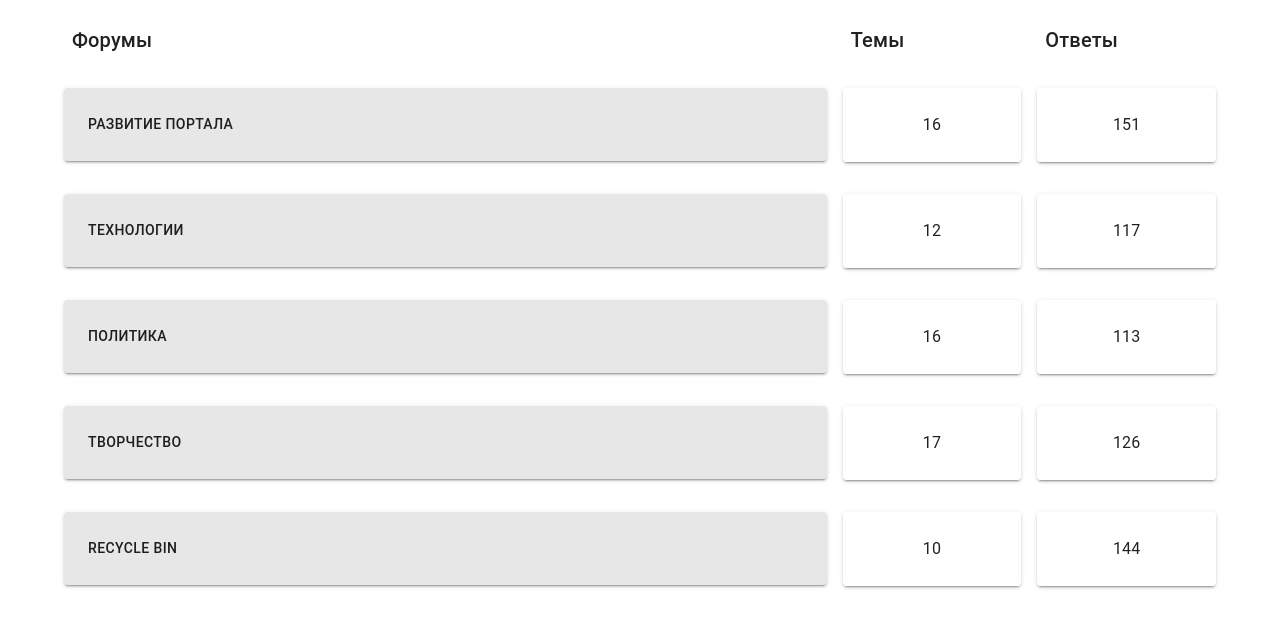
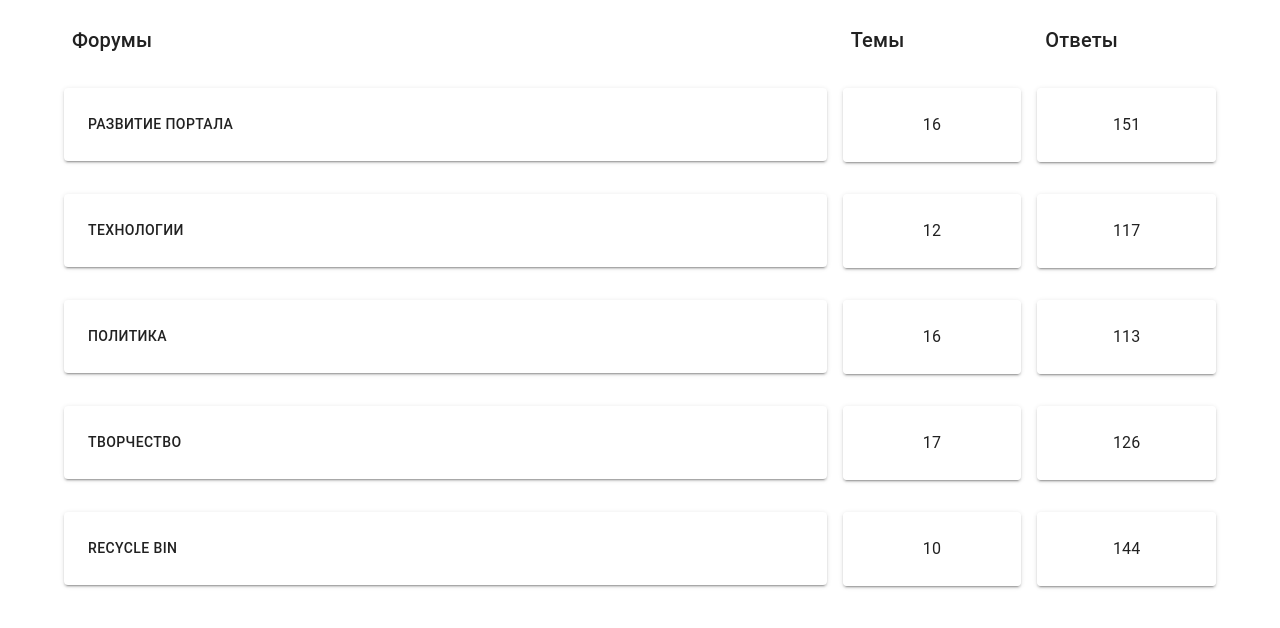
Before and after one commit to EzFroze/Flappy-bird, a React (Vite) app in the folder packages/client/: page /forums in a window 1280 px wide. Shown: the top 628 px of the page. Built offline with nearby package versions, Linux system fonts and the light colour scheme.

Commit message:
#15 Обновил кнопку входа в форум

```diff
--- a/packages/client/src/features/forums/components/ForumList.tsx
+++ b/packages/client/src/features/forums/components/ForumList.tsx
@@ -1,7 +1,7 @@
 import Paper from '@mui/material/Paper'
 import Grid from '@mui/material/Grid'
 import Typography from '@mui/material/Typography'
-import { Container, Link, styled } from '@mui/material'
+import { Container, Link, ListItemButton, styled } from '@mui/material'
 import { ForumsNames } from '../types'
 import {
   Link as RouterLink,
@@ -37,14 +37,6 @@ const topicsDataStyles = {
   },
 }
 
-const HoverablePaper = styled(Paper)(() => ({
-  background: '#e7e7e7',
-  '&:hover': {
-    transition: '1s',
-    background: '#69f0ae',
-  },
-}))
-
 export const ForumList: React.FC = () => {
   const { forum } = useParams()
 
@@ -76,9 +68,11 @@ export const ForumList: React.FC = () => {
                     underline="none"
                     component={RouterLink}
                     to={link}>
-                    <HoverablePaper elevation={2} sx={{ p: 3 }}>
-                      {title}
-                    </HoverablePaper>
+                    <Paper elevation={2}>
+                      <ListItemButton sx={{ p: 3 }}>
+                        {title}
+                      </ListItemButton>
+                    </Paper>
                   </Link>
                 </Grid>
                 <Grid item xs={2}>
--- a/packages/client/src/features/forums/types.ts
+++ b/packages/client/src/features/forums/types.ts
@@ -16,4 +16,4 @@ export const ForumsNamesRu = {
   [ForumsNames.politics]: 'Политика',
   [ForumsNames.art]: 'Творчество',
   [ForumsNames.recycle]: 'Recycle Bin'
-}
+} as const
--- a/packages/client/src/index.css
+++ b/packages/client/src/index.css
@@ -1,3 +1,3 @@
 #root {
-  height: 100vh - 100px;
+  height: 100vh;
 }
```
